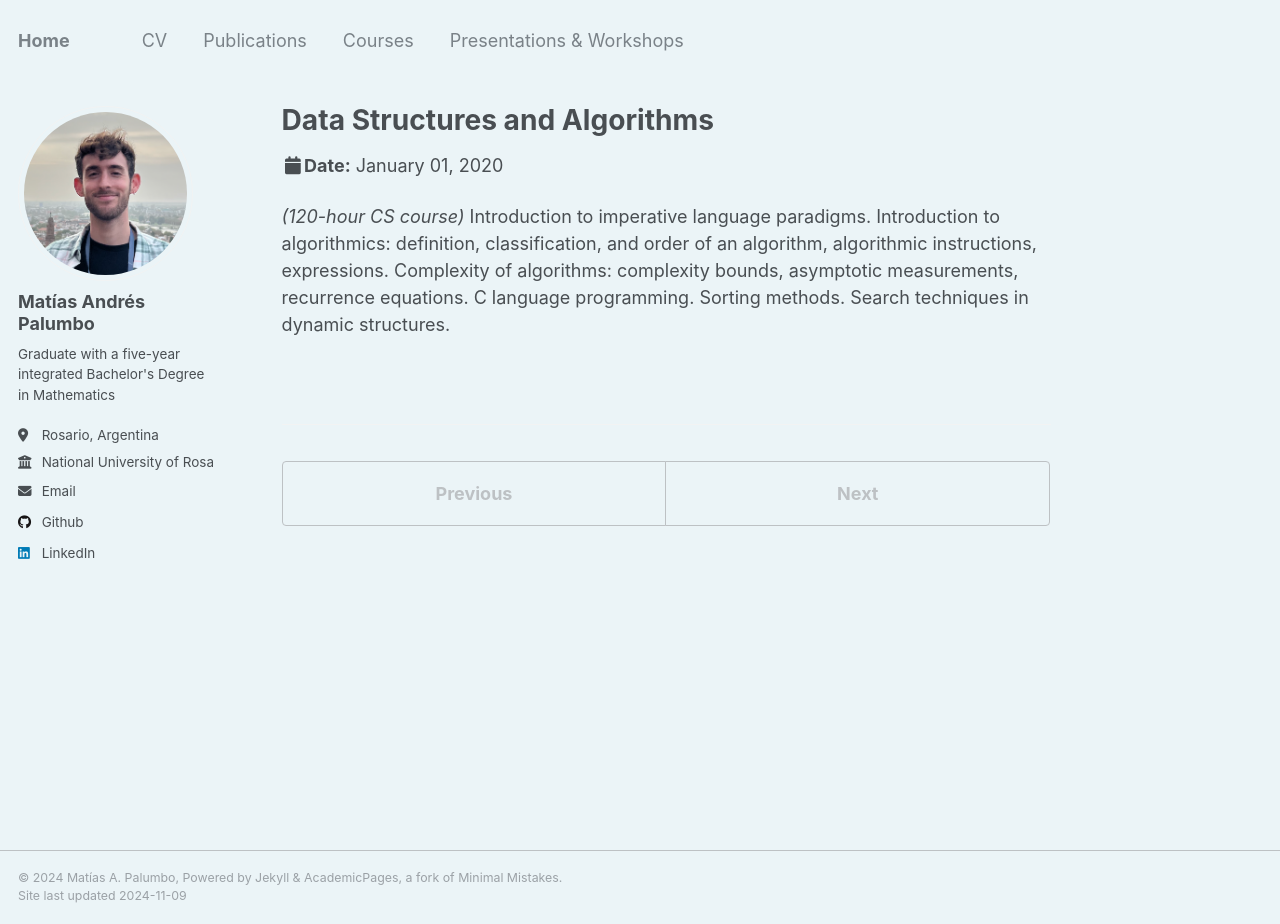
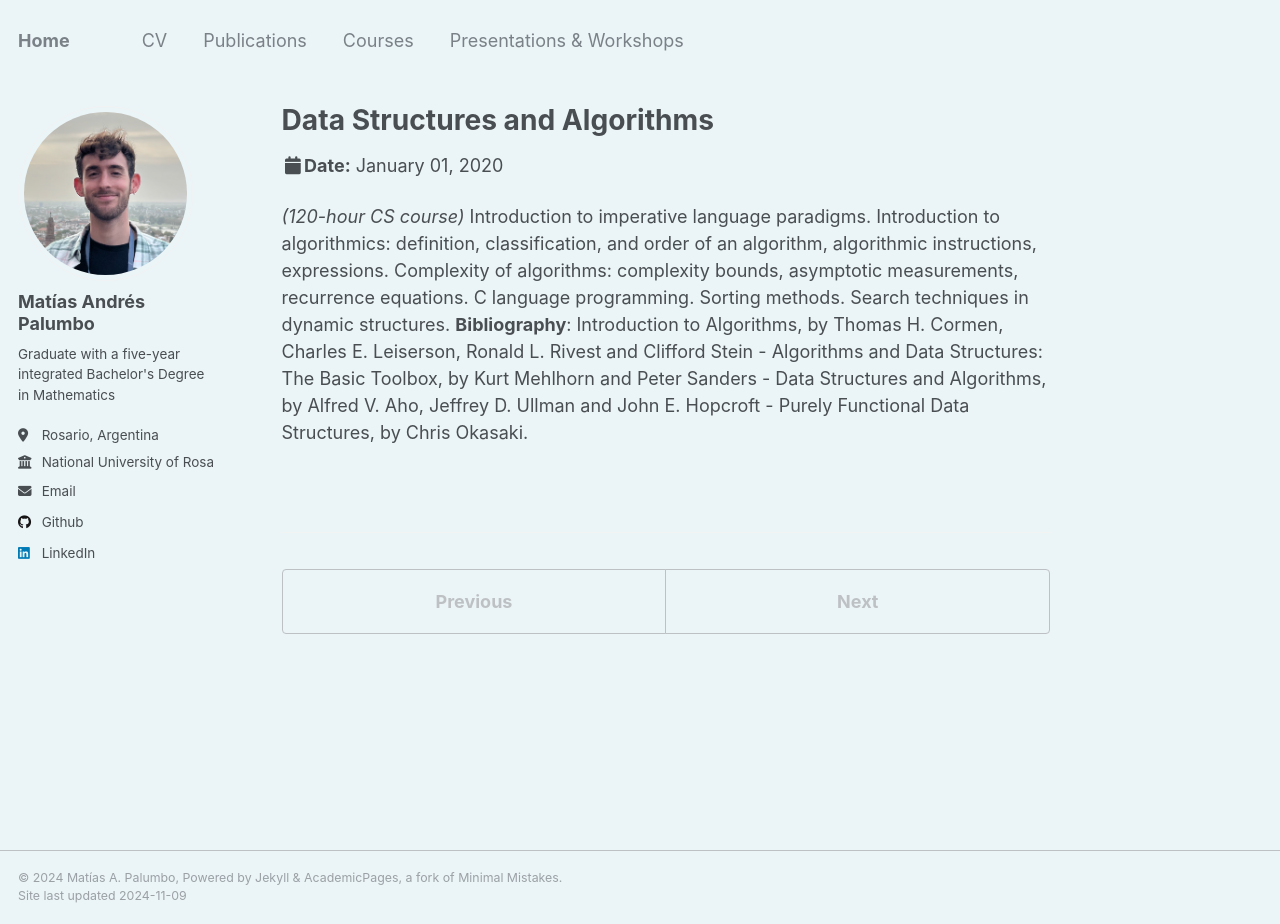
Before and after one commit to matiaspalumbo/matiaspalumbo.github.io, a Jekyll site: the page built from _extracurricular-courses/2020-01-01-data-structures-and-algorithms.md, in a window 1280 px wide and 924 px high. Built offline with Jekyll 4.4.1, drawn with Linux system fonts in a browser that asks for light colours.

Commit message:
Added more bibliography for some courses

```diff
--- a/_extracurricular-courses/2020-01-01-data-structures-and-algorithms.md
+++ b/_extracurricular-courses/2020-01-01-data-structures-and-algorithms.md
@@ -9,3 +9,4 @@ location: "National University of Rosario"
 ---
 
 *(120-hour CS course)* Introduction to imperative language paradigms. Introduction to algorithmics: definition, classification, and order of an algorithm, algorithmic instructions, expressions. Complexity of algorithms: complexity bounds, asymptotic measurements, recurrence equations. C language programming. Sorting methods. Search techniques in dynamic structures.
+**Bibliography**: Introduction to Algorithms, by Thomas H. Cormen, Charles E. Leiserson, Ronald L. Rivest and Clifford Stein - Algorithms and Data Structures: The Basic Toolbox, by Kurt Mehlhorn and Peter Sanders - Data Structures and Algorithms, by Alfred V. Aho, Jeffrey D. Ullman and John E. Hopcroft - Purely Functional Data Structures, by Chris Okasaki.
```
Also changed, not shown: _extracurricular-courses/2019-01-01-programming-ii.md (+1 -0 lines).
